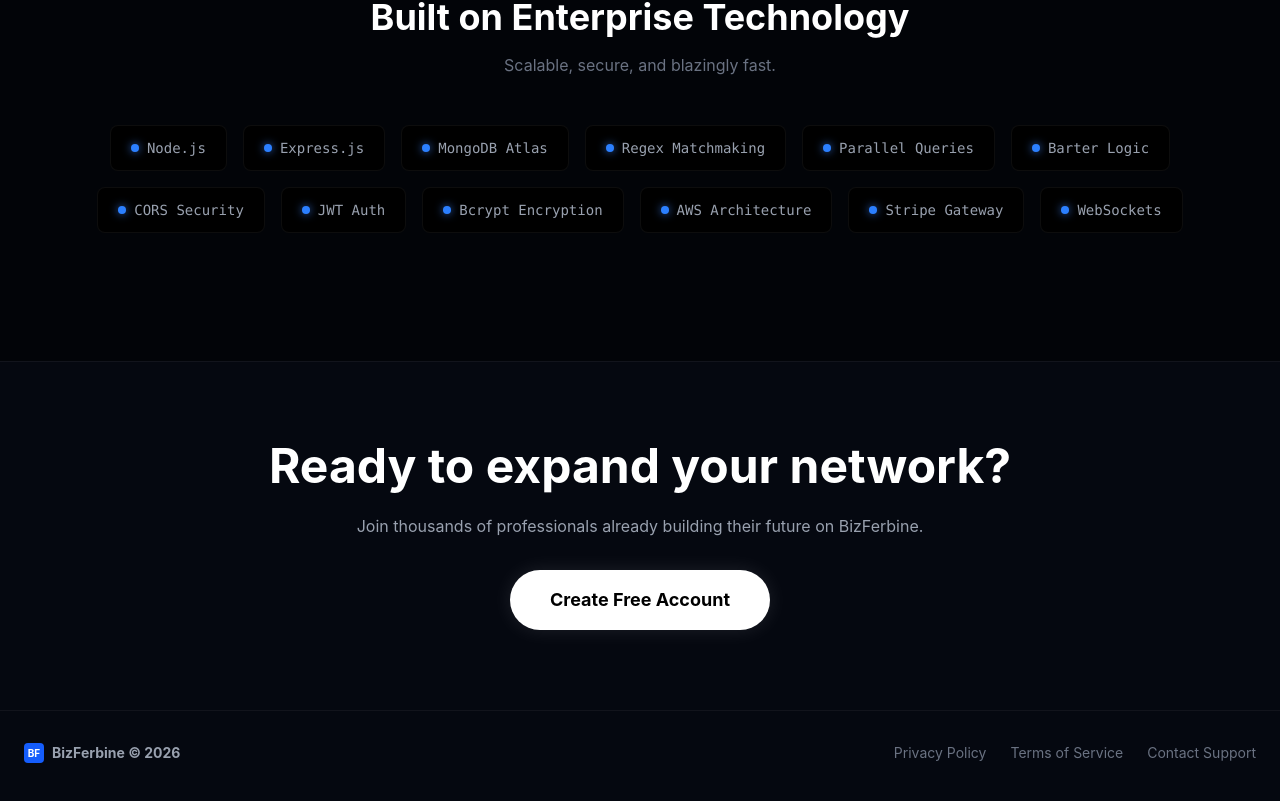
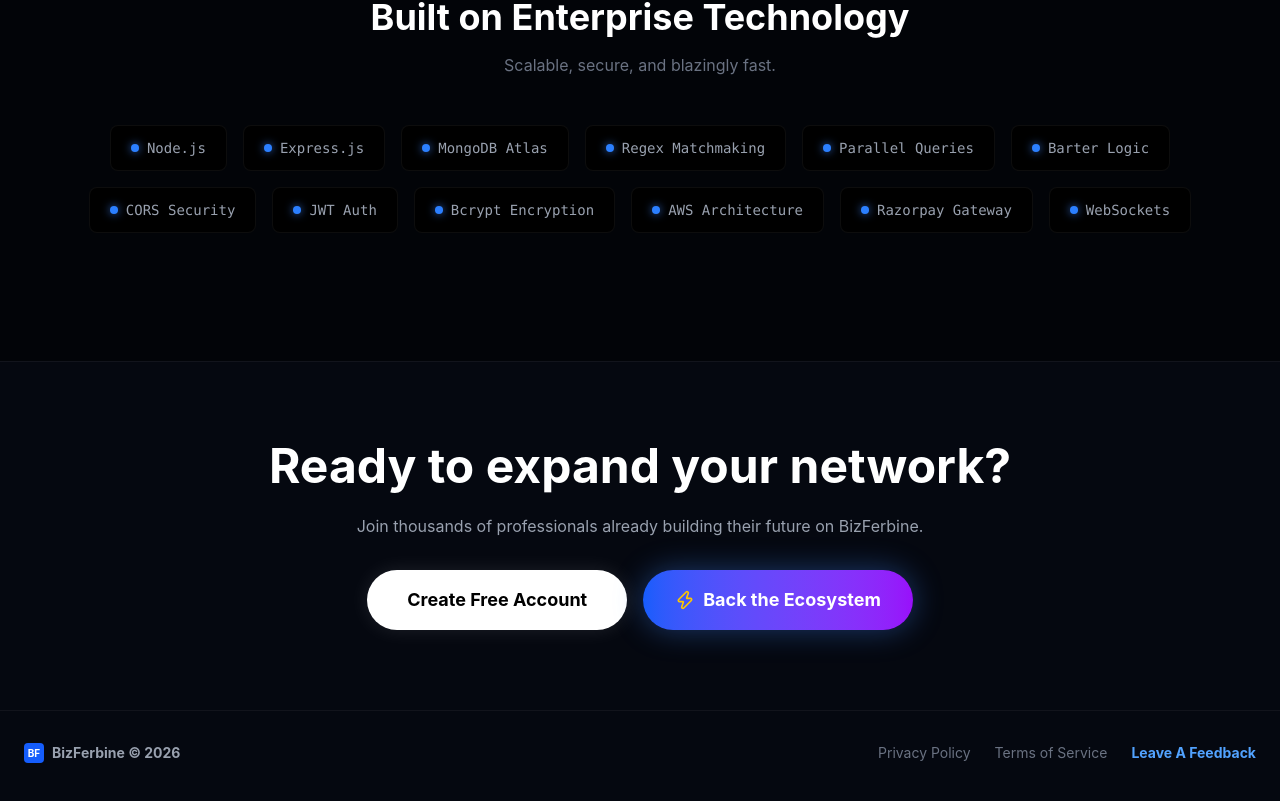
Before and after one commit to adnan579/Bizferbine-frontend, a React (Vite) app: page / in a window 1280 px wide. Shown: the part 2838-3639 px from the top of the page. Built offline with nearby package versions, Linux system fonts and the light colour scheme; no server answers.

Commit message:
Added User Feedbak

```diff
--- /dev/null
+++ b/src/components/FeedbackModal.jsx
@@ -0,0 +1,90 @@
+// src/components/FeedbackModal.jsx
+import { useState } from 'react';
+import { Send, Loader2, MessageSquare, X } from 'lucide-react';
+
+const FeedbackModal = ({ isOpen, onClose }) => {
+  const [formData, setFormData] = useState({ name: '', email: '', feedback: '' });
+  const [status, setStatus] = useState('idle'); // 'idle', 'loading', 'success'
+
+  // INJECTED THE LIVE WEB APP SCRIPT URL
+  const GOOGLE_SCRIPT_URL = "https://script.google.com/macros/s/AKfycbzRlWg6hV5KsvbovCHEyXPYOtH8p7Si_CQrOAJVKekIPb7_i7tlTI_dhh1IeSvabaL_fg/exec";
+
+  const handleSubmit = async (e) => {
+    e.preventDefault();
+    setStatus('loading');
+
+    try {
+      await fetch(GOOGLE_SCRIPT_URL, {
+        method: 'POST',
+        mode: 'no-cors',
+        headers: { 'Content-Type': 'application/json' },
+        body: JSON.stringify(formData)
+      });
+
+      setStatus('success');
+      setFormData({ name: '', email: '', feedback: '' });
+
+      // Reset and close modal after 2 seconds
+      setTimeout(() => {
+        setStatus('idle');
+        onClose();
+      }, 2000);
+    } catch (err) {
+      console.error(err);
+      setStatus('idle');
+      alert("Failed to send feedback.");
+    }
+  };
+
+  if (!isOpen) return null;
+
+  return (
+    <div className="fixed inset-0 z-[100] flex justify-center items-center bg-black/80 backdrop-blur-sm p-4">
+      <div className="bg-[#0a0f1c] border border-white/10 p-8 rounded-3xl w-full max-w-lg shadow-2xl relative overflow-hidden animate-in zoom-in-95 duration-200">
+
+        <button onClick={onClose} className="absolute top-4 right-4 p-2 text-gray-400 hover:text-white transition z-20 bg-black/40 rounded-full">
+          <X size={20} />
+        </button>
+
+        <div className="absolute top-0 right-0 w-32 h-32 bg-blue-500/10 blur-[50px] pointer-events-none"></div>
+
+        <h3 className="text-xl font-bold text-white mb-2 flex items-center gap-2">
+          <MessageSquare className="text-blue-400" size={20} /> System Feedback
+        </h3>
+        <p className="text-sm text-gray-400 mb-6">Help us optimize the ecosystem. Report bugs or request features.</p>
+
+        <form onSubmit={handleSubmit} className="space-y-4 relative z-10">
+          <div className="grid grid-cols-2 gap-4">
+            <input
+              required type="text" placeholder="Your Name"
+              value={formData.name} onChange={e => setFormData({...formData, name: e.target.value})}
+              className="w-full bg-black border border-white/10 rounded-xl px-4 py-3 text-sm text-white focus:border-blue-500 outline-none transition"
+            />
+            <input
+              required type="email" placeholder="Your Email"
+              value={formData.email} onChange={e => setFormData({...formData, email: e.target.value})}
+              className="w-full bg-black border border-white/10 rounded-xl px-4 py-3 text-sm text-white focus:border-blue-500 outline-none transition"
+            />
+          </div>
+          <textarea
+            required rows="4" placeholder="What should we build next? Did you find a bug?"
+            value={formData.feedback} onChange={e => setFormData({...formData, feedback: e.target.value})}
+            className="w-full bg-black border border-white/10 rounded-xl px-4 py-3 text-sm text-white focus:border-blue-500 outline-none resize-none transition"
+          />
+
+          <button
+            disabled={status !== 'idle'}
+            type="submit"
+            className="w-full bg-blue-600 hover:bg-blue-500 py-3.5 rounded-xl font-bold flex items-center justify-center gap-2 text-white transition disabled:opacity-50"
+          >
+            {status === 'loading' ? <Loader2 className="animate-spin" size={18} /> :
+             status === 'success' ? 'TRANSMITTED SUCCESSFULLY' :
+             <><Send size={16} /> Transmit Feedback</>}
+          </button>
+        </form>
+      </div>
+    </div>
+  );
+};
+
+export default FeedbackModal;
--- a/src/pages/LandingPage.jsx
+++ b/src/pages/LandingPage.jsx
@@ -1,11 +1,13 @@
 // src/pages/LandingPage.jsx
 import { useState } from 'react';
 import { Link } from 'react-router-dom';
+import { Zap } from 'lucide-react';
+import FeedbackModal from '../components/FeedbackModal'; // Adjust path if needed!
 
 const LandingPage = () => {
   const [isMobileMenuOpen, setIsMobileMenuOpen] = useState(false);
+  const [isFeedbackModalOpen, setIsFeedbackModalOpen] = useState(false); // NEW STATE
 
-  // Rewritten features: Clear, outcome-driven, and jargon-free
   const features = [
     { icon: "🧠", title: "AI Mentorship Matching", desc: "Find mentors and mentees based on skill compatibility and startup goals." },
     { icon: "💼", title: "Secure Deal Rooms", desc: "Pitch investors and manage financial proposals in a private, encrypted environment." },
@@ -18,10 +20,13 @@
     { icon: "💬", title: "Encrypted Messaging", desc: "Communicate securely with private, low-latency direct messaging." }
   ];
 
-  const backendFlexTech = ['Node.js', 'Express.js', 'MongoDB Atlas', 'Regex Matchmaking', 'Parallel Queries', 'Barter Logic', 'CORS Security', 'JWT Auth', 'Bcrypt Encryption', 'AWS Architecture', 'Stripe Gateway', 'WebSockets'];
+  const backendFlexTech = ['Node.js', 'Express.js', 'MongoDB Atlas', 'Regex Matchmaking', 'Parallel Queries', 'Barter Logic', 'CORS Security', 'JWT Auth', 'Bcrypt Encryption', 'AWS Architecture', 'Razorpay Gateway', 'WebSockets'];
 
   return (
     <div className="min-h-screen bg-[#020408] text-gray-200 font-sans selection:bg-blue-500/30">
+
+      {/* THE MODAL COMPONENT */}
+      <FeedbackModal isOpen={isFeedbackModalOpen} onClose={() => setIsFeedbackModalOpen(false)} />
 
       {/* Navbar (Mobile Optimized) */}
       <nav className="fixed w-full z-50 top-0 transition-all backdrop-blur-md bg-[#020408]/80 border-b border-white/5 p-4 md:p-5">
@@ -33,7 +38,6 @@
             BizFerbine
           </div>
 
-          {/* Desktop Nav */}
           <div className="hidden md:flex space-x-8 items-center">
             <a href="#features" className="text-sm font-medium text-gray-400 hover:text-white transition">Features</a>
             <a href="#how-it-works" className="text-sm font-medium text-gray-400 hover:text-white transition">How it Works</a>
@@ -43,7 +47,6 @@
             </Link>
           </div>
 
-          {/* Mobile Hamburger Button */}
           <button
             className="md:hidden text-white p-2"
             onClick={() => setIsMobileMenuOpen(!isMobileMenuOpen)}
@@ -54,7 +57,6 @@
           </button>
         </div>
 
-        {/* Mobile Nav Dropdown */}
         {isMobileMenuOpen && (
           <div className="md:hidden absolute top-full left-0 w-full bg-[#050810] border-b border-white/5 p-4 flex flex-col gap-4 shadow-xl">
             <a href="#features" onClick={() => setIsMobileMenuOpen(false)} className="text-gray-300 font-medium p-2">Features</a>
@@ -65,9 +67,8 @@
         )}
       </nav>
 
-      {/* Hero Section (Clear Message, Mobile Stacked CTAs) */}
+      {/* Hero Section */}
       <main className="relative pt-32 pb-16 md:pt-48 md:pb-24 overflow-hidden px-4">
-        {/* Optimized Glow Backgrounds */}
         <div className="absolute top-1/4 left-1/2 -translate-x-1/2 w-[300px] md:w-[600px] h-[300px] md:h-[600px] bg-blue-600/20 rounded-full blur-[100px] md:blur-[150px] pointer-events-none"></div>
 
         <div className="relative max-w-4xl mx-auto text-center z-10">
@@ -94,7 +95,6 @@
         </div>
       </main>
 
-      {/* NEW: Social Proof Section */}
       <section className="py-10 border-y border-white/5 bg-white/[0.02] relative z-10">
         <div className="max-w-7xl mx-auto px-6">
           <div className="grid grid-cols-2 md:grid-cols-4 gap-8 text-center divide-x divide-white/5">
@@ -118,7 +118,6 @@
         </div>
       </section>
 
-      {/* NEW: How it Works (Simplified Mental Model) */}
       <section id="how-it-works" className="py-20 md:py-32 relative z-10">
         <div className="max-w-7xl mx-auto px-6">
           <div className="text-center mb-16">
@@ -127,7 +126,6 @@
           </div>
 
           <div className="grid grid-cols-1 md:grid-cols-3 gap-8 relative">
-            {/* Steps */}
             <div className="bg-[#050810] border border-white/5 p-8 rounded-2xl text-center relative z-10">
               <div className="w-12 h-12 bg-blue-500/20 text-blue-400 rounded-full flex items-center justify-center text-xl font-black mx-auto mb-6">1</div>
               <h3 className="text-xl font-bold text-white mb-3">Create Your Profile</h3>
@@ -147,7 +145,6 @@
         </div>
       </section>
 
-      {/* Features Grid (Mobile single-column, clear benefits) */}
       <section id="features" className="py-20 md:py-32 bg-white/[0.02] border-y border-white/5 relative z-10">
         <div className="max-w-7xl mx-auto px-6">
           <div className="text-center mb-16 md:mb-20">
@@ -169,7 +166,6 @@
         </div>
       </section>
 
-      {/* Architecture Showcase (Technical Trust) */}
       <section className="py-20 md:py-32 relative z-10 bg-[#020408]">
         <div className="max-w-7xl mx-auto px-6 text-center">
           <h2 className="text-2xl md:text-4xl font-bold text-white mb-4">Built on Enterprise Technology</h2>
@@ -190,21 +186,39 @@
         <div className="max-w-4xl mx-auto text-center px-6 mb-20">
           <h2 className="text-3xl md:text-5xl font-bold text-white mb-6">Ready to expand your network?</h2>
           <p className="text-gray-400 mb-8 max-w-xl mx-auto">Join thousands of professionals already building their future on BizFerbine.</p>
-          <Link to="/register" className="w-full sm:w-auto inline-block bg-white text-black hover:bg-gray-200 px-10 py-4 rounded-xl md:rounded-full text-base md:text-lg font-bold transition shadow-[0_0_20px_rgba(255,255,255,0.1)] hover:scale-105">
-            Create Free Account
-          </Link>
+
+          <div className="flex flex-col sm:flex-row justify-center items-center gap-4 w-full">
+            <Link to="/register" className="w-full sm:w-auto inline-block bg-white text-black hover:bg-gray-200 px-10 py-4 rounded-xl md:rounded-full text-base md:text-lg font-bold transition shadow-[0_0_20px_rgba(255,255,255,0.1)] hover:scale-105">
+              Create Free Account
+            </Link>
+
+            {/* NEW: THE RAZORPAY / SPONSOR BUTTON */}
+            <a
+              href="https://rzp.io/l/your_generated_link" // Replace with your actual Razorpay link!
+              target="_blank"
+              rel="noreferrer"
+              className="w-full sm:w-auto inline-flex items-center justify-center gap-2 bg-gradient-to-r from-blue-600 to-purple-600 hover:from-blue-500 hover:to-purple-500 text-white px-8 py-4 rounded-xl md:rounded-full text-base md:text-lg font-bold shadow-[0_0_30px_rgba(59,130,246,0.4)] transition-all hover:scale-105"
+            >
+              <Zap size={20} className="text-yellow-400" /> Back the Ecosystem
+            </a>
+          </div>
         </div>
 
-        {/* Proper Footer Links */}
-        <div className="max-w-7xl mx-auto px-6 border-t border-white/5 pt-8 flex flex-col md:flex-row justify-between items-center gap-4 text-xs md:text-sm text-gray-500">
+        <div className="max-w-7xl mx-auto px-6 border-t border-white/5 pt-8 flex flex-col md:flex-row justify-between items-center gap-6 text-xs md:text-sm text-gray-500">
           <div className="flex items-center gap-2 font-bold text-gray-400">
             <div className="w-5 h-5 bg-blue-600 rounded flex items-center justify-center text-white text-[10px]">BF</div>
             BizFerbine © {new Date().getFullYear()}
           </div>
-          <div className="flex gap-6">
+          <div className="flex flex-wrap justify-center gap-6">
             <a href="#" className="hover:text-white transition">Privacy Policy</a>
             <a href="#" className="hover:text-white transition">Terms of Service</a>
-            <a href="#" className="hover:text-white transition">Contact Support</a>
+            {/* NEW: LEAVE A FEEDBACK BUTTON */}
+            <button
+              onClick={() => setIsFeedbackModalOpen(true)}
+              className="hover:text-white transition text-blue-400 font-bold"
+            >
+              Leave A Feedback
+            </button>
           </div>
         </div>
       </footer>
```
